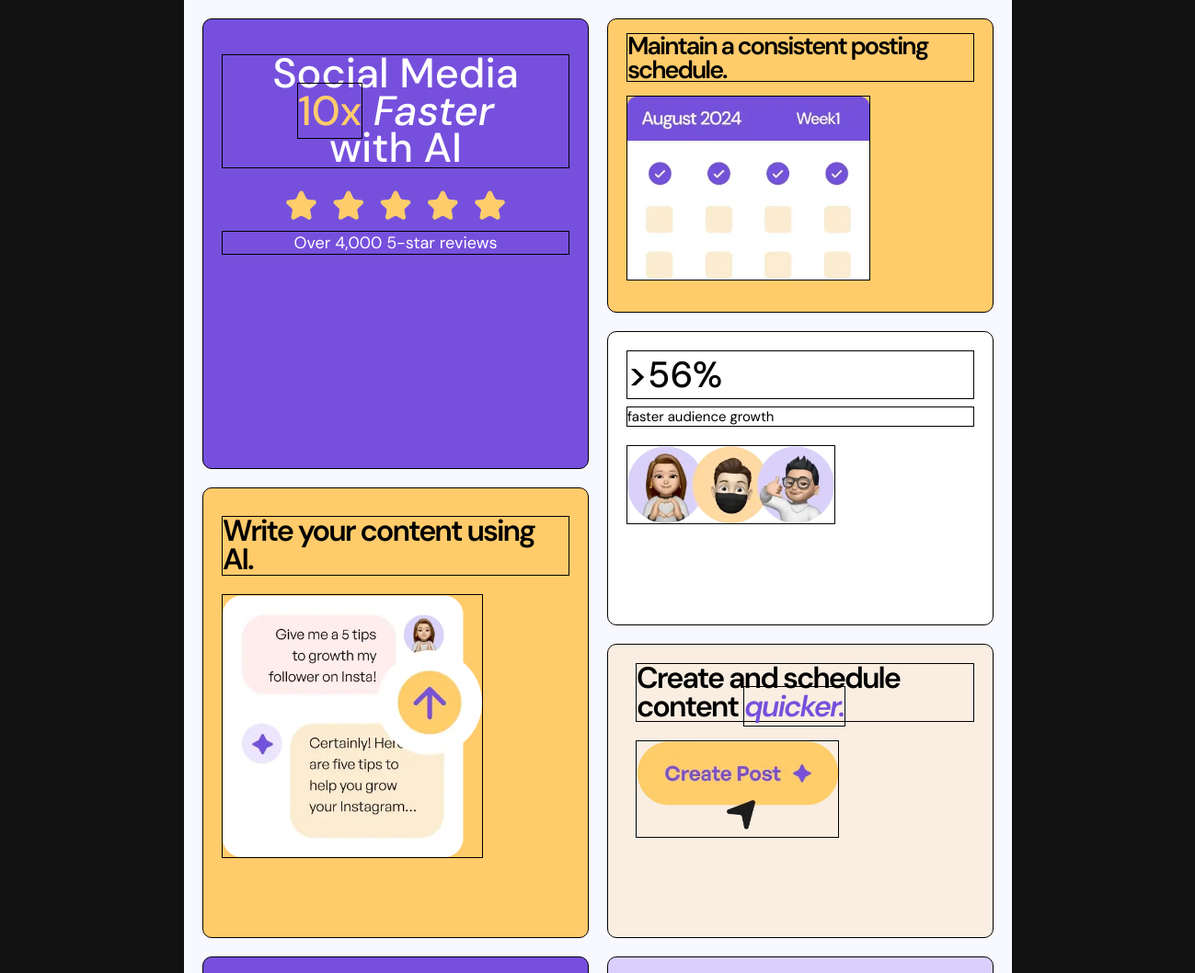
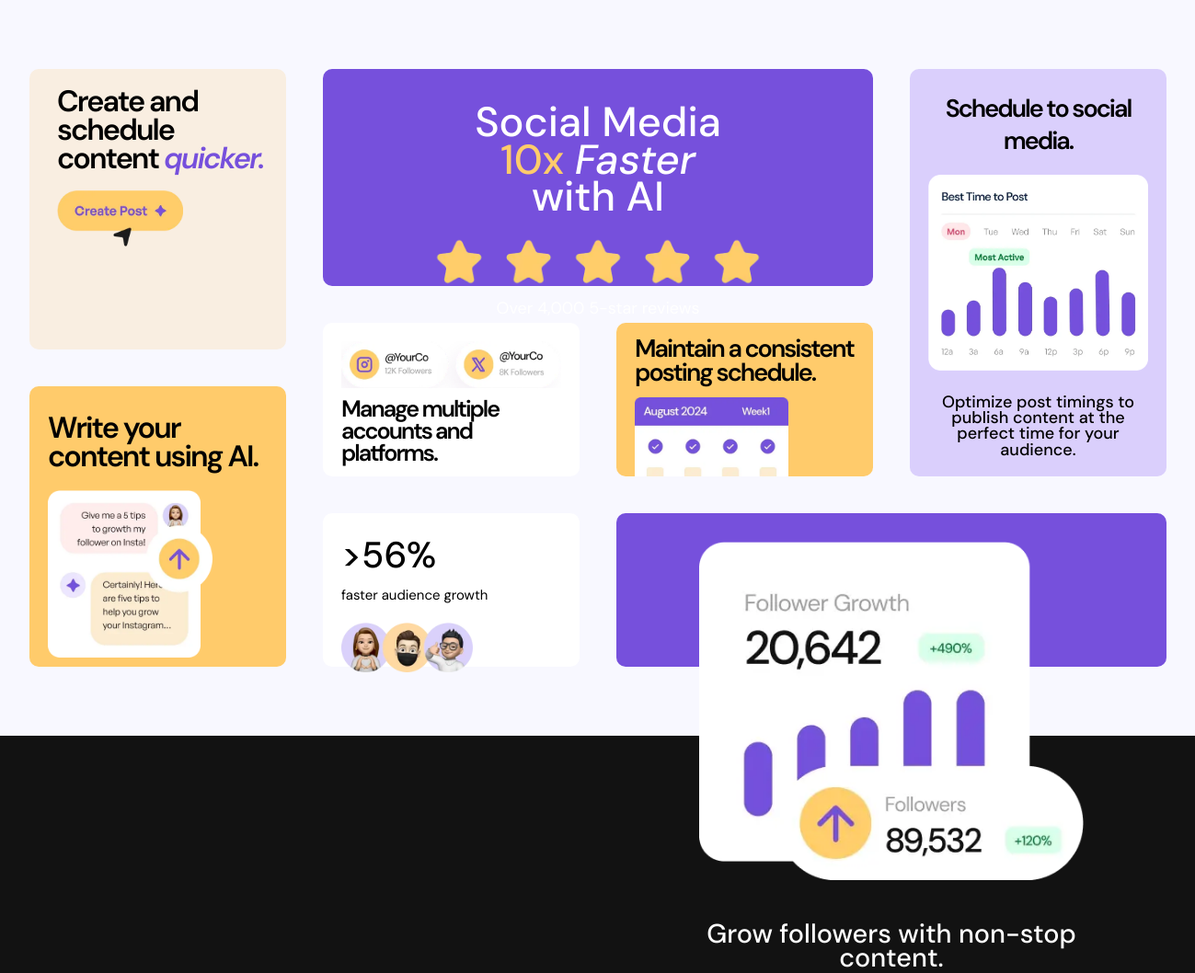
Before and after one commit to Johng117/bento-grid, a plain HTML site: page index.html in a window 1536 px wide. Shown: the top 1058 px of the page at 92% size, without its empty margins (118-1417 px from the left). Drawn offline with Linux system fonts and the light colour scheme.

Commit message:
updates to grid layout in styles.css

```diff
--- a/styles.css
+++ b/styles.css
@@ -27,10 +27,11 @@ body {
 }
 
 .main-container {
-  max-width: 375px;
+  width: 375px;
   background-color: #f8f8ff;
   margin: 0 auto;
   display: grid;
+  grid-template-columns: 1fr;
   grid-template-rows: 15rem 9rem 12rem 25rem 21rem 12rem 12rem 20rem;
   /* grid-template-rows: 270px 162px 216px 450px 378px 216px 216px 360px*/
   gap: 30px;
@@ -221,12 +222,11 @@ body {
 /* grid-template-rows: 270px 162px 216px 450px 378px 216px 216px 360px*/
 
 @media only screen and (min-width: 768px) {
-  [class^="item-"] {
-    border: 1px solid black;
-  }
+
 
   .main-container {
-    max-width: 900px;
+    width: 900px;
+    display: grid;
     grid-template-columns: 1fr 1fr;
     grid-template-rows: repeat(12, 150px);
     gap: 20px;
@@ -275,3 +275,67 @@ body {
     grid-row: 4/7;
   }
 }
+
+@media only screen and (min-width: 1440px) {
+
+  .main-container {
+    display: grid;
+    width: 100%;
+    max-width: 1600px;
+    height: 100%;
+    padding: 75px 150px;
+    grid-template-columns: repeat(8, 1fr);
+    grid-template-rows: repeat(10, 1fr);
+    /* grid-template-areas:
+      "A A A A  A A A A  A A A A"
+      "A A A A  A A A A  A A A A"; */
+    gap: 40px;
+  }
+
+  .item-1 {
+    /* grid-area: A; */
+    grid-column: 3/7;
+    grid-row: 1/5;
+  }
+
+  .item-2 {
+    grid-column: 3/5;
+    grid-row: 5/8;
+
+  }
+
+  .item-3 {
+    grid-column: 5/7;
+    grid-row: 5/8;
+
+  }
+
+  .item-4 {
+    grid-column: 7/9;
+    grid-row: 1/8;
+    /* display: none; */
+  }
+
+  .item-5 {
+    grid-column: 5/9;
+    grid-row: 8/11;
+  }
+
+  .item-6 {
+    grid-column: 3/5;
+    grid-row: 8/11;
+
+  }
+
+  .item-7 {
+    grid-column: 1/3;
+    grid-row: 1/6;
+
+  }
+
+  .item-8 {
+    grid-column: 1/3;
+    grid-row: 6/11;
+  }
+
+}
```
